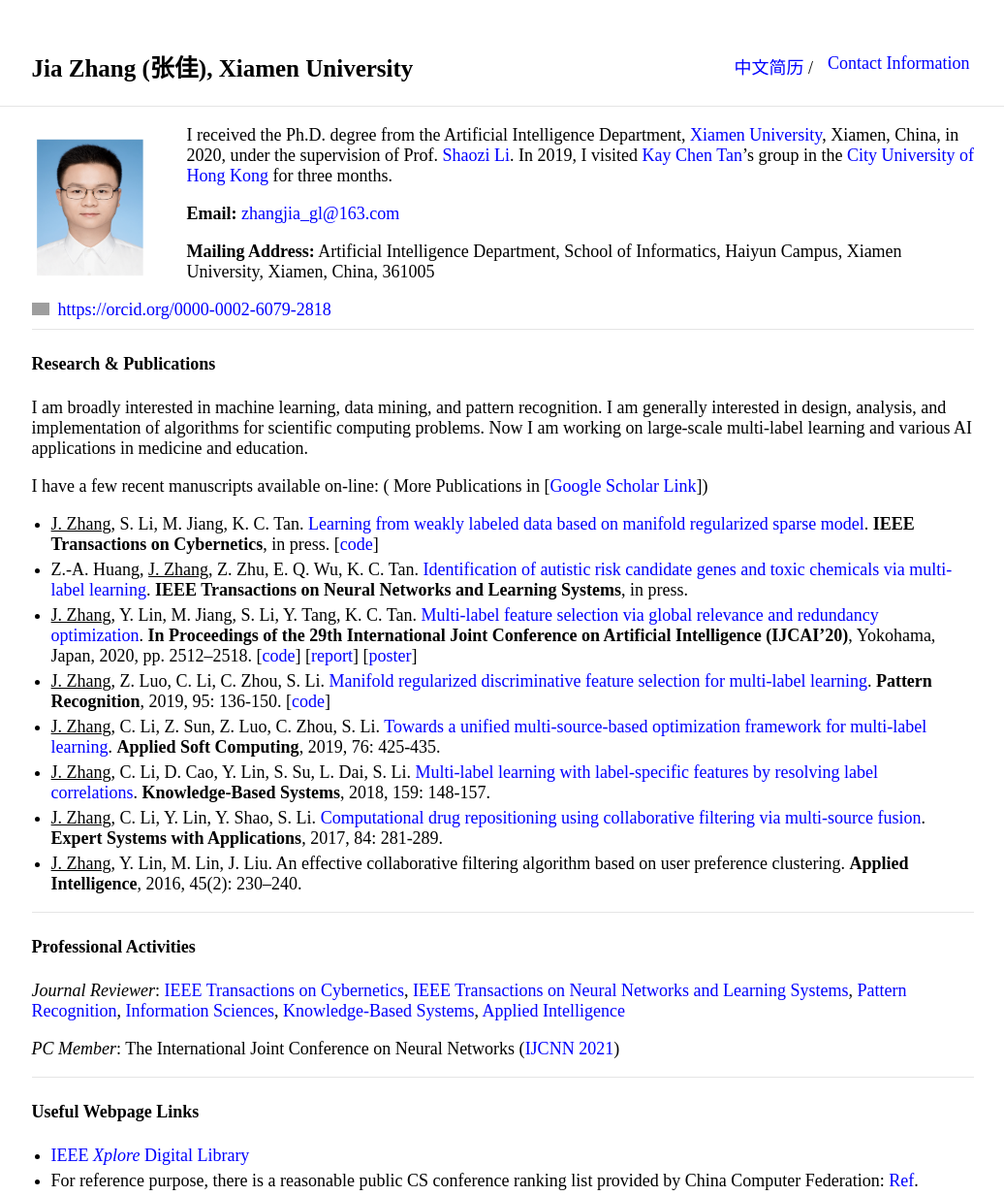
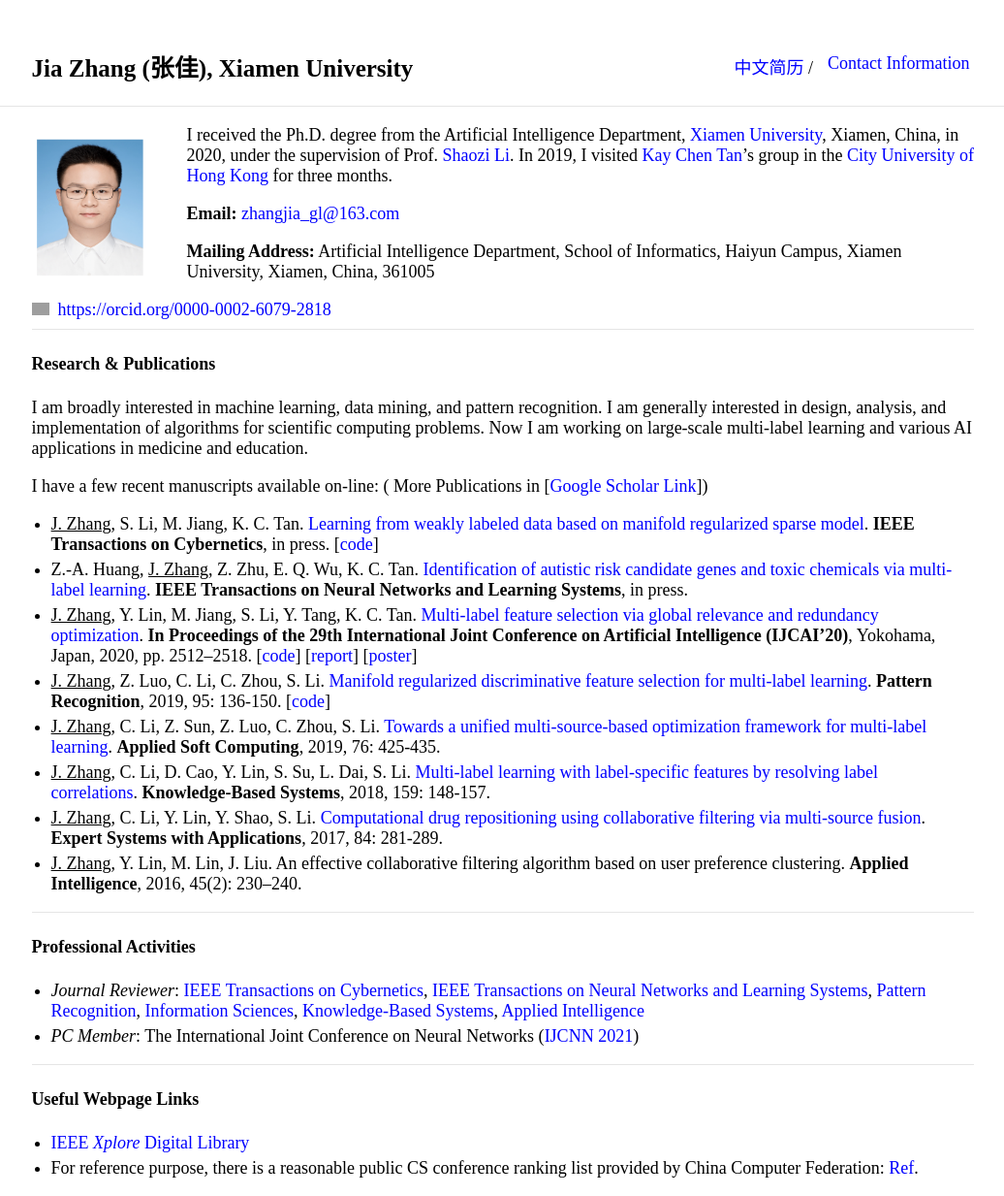
Before and after one commit to jiazhang-ml/jiazhang-ml.github.io, a Jekyll site: the page built from index.md, in a window 1280 px wide. Shown: the top 1233 px of the page at 97% size, without its empty margins (121-1157 px from the left). Built offline with Jekyll 4.4.1, drawn with Linux system fonts in a browser that asks for light colours; grey boxes are pictures that could not be loaded.

```diff
--- a/index.md
+++ b/index.md
@@ -31,9 +31,8 @@ I have a few recent manuscripts available on-line: ( More Publications in [[Goog
 ---
 
 #### Professional Activities
-*Journal Reviewer*: [IEEE Transactions on Cybernetics](https://mc.manuscriptcentral.com/cyb-ieee), [IEEE Transactions on Neural Networks and Learning Systems](https://mc.manuscriptcentral.com/tnnls), [Pattern Recognition](https://www.journals.elsevier.com/pattern-recognition/), [Information Sciences](https://www.journals.elsevier.com/information-sciences), [Knowledge-Based Systems](https://www.journals.elsevier.com/knowledge-based-systems), [Applied Intelligence](https://www.editorialmanager.com/apin/Default.aspx)
-
-*PC Member*: The International Joint Conference on Neural Networks ([IJCNN 2021](https://www.ijcnn.org/))
+* *Journal Reviewer*: [IEEE Transactions on Cybernetics](https://mc.manuscriptcentral.com/cyb-ieee), [IEEE Transactions on Neural Networks and Learning Systems](https://mc.manuscriptcentral.com/tnnls), [Pattern Recognition](https://www.journals.elsevier.com/pattern-recognition/), [Information Sciences](https://www.journals.elsevier.com/information-sciences), [Knowledge-Based Systems](https://www.journals.elsevier.com/knowledge-based-systems), [Applied Intelligence](https://www.editorialmanager.com/apin/Default.aspx)
+* *PC Member*: The International Joint Conference on Neural Networks ([IJCNN 2021](https://www.ijcnn.org/))
 
 ---
 
```
